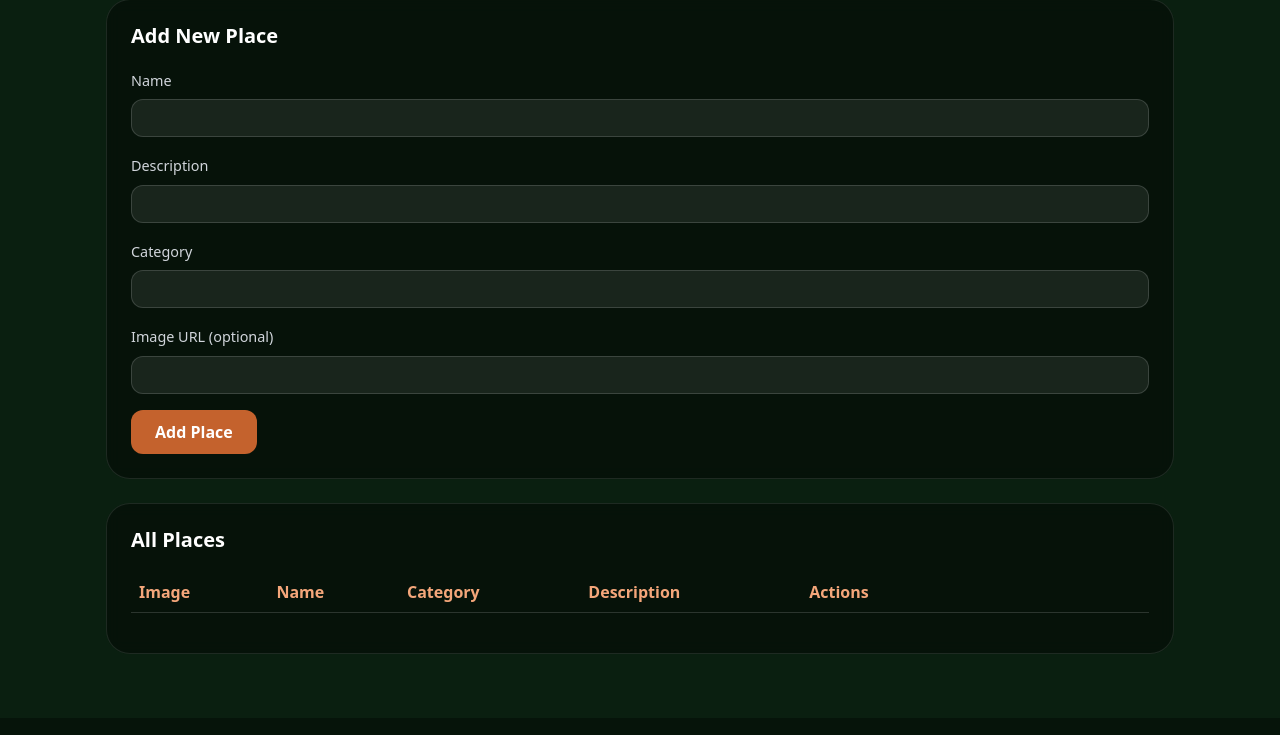
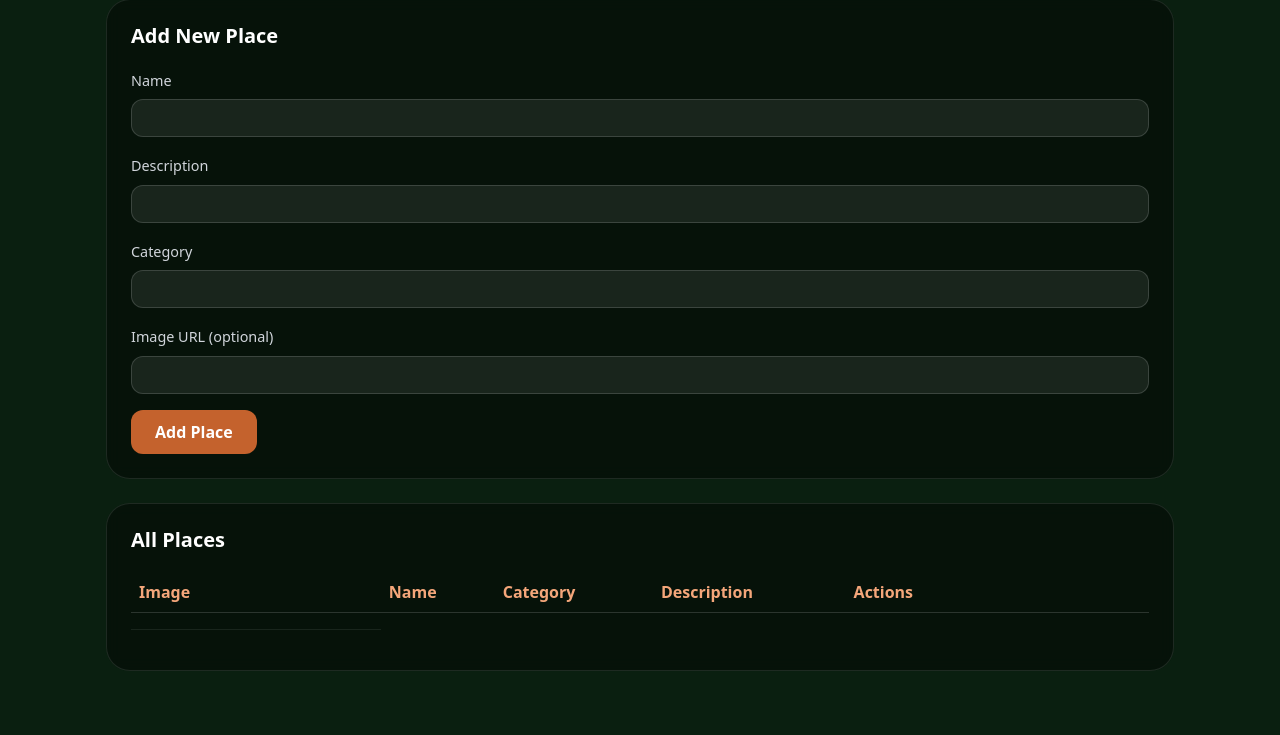
Before and after one commit to campus-cravings-org/campus-cravings, a Python web app: template app/templates/admin_places.html in a window 1280 px wide. Shown: the part 185-920 px from the top of the page. Before the commit the page ends 839 px from the top, so only its background shows below. Run offline with Jinja, Linux system fonts and the light colour scheme; the template is opened without the code that fills it, so the values that code supplies are empty; some libraries are stand-ins or nearby versions.

Commit message:
Update admin_places.html

```diff
--- a/app/templates/admin_places.html
+++ b/app/templates/admin_places.html
@@ -261,7 +261,7 @@ body {
     <div class="admin-card">
         <h5>All Places</h5>
         <div class="table-responsive mt-3">
-            <table class="table table-hover" style="min-width: 550px;">
+            <table class="table table-hover" style="min-width: 800px;">
                 <thead>
                     <tr>
                         <th>Image</th>
@@ -297,7 +297,7 @@ body {
                             </div>
                         </td>
                     </tr>
-                    {% endfor %}
+                    {% endfor %}<td class="td-description">{{ place.description }}</td>
                 </tbody>
             </table>
         </div>
```
